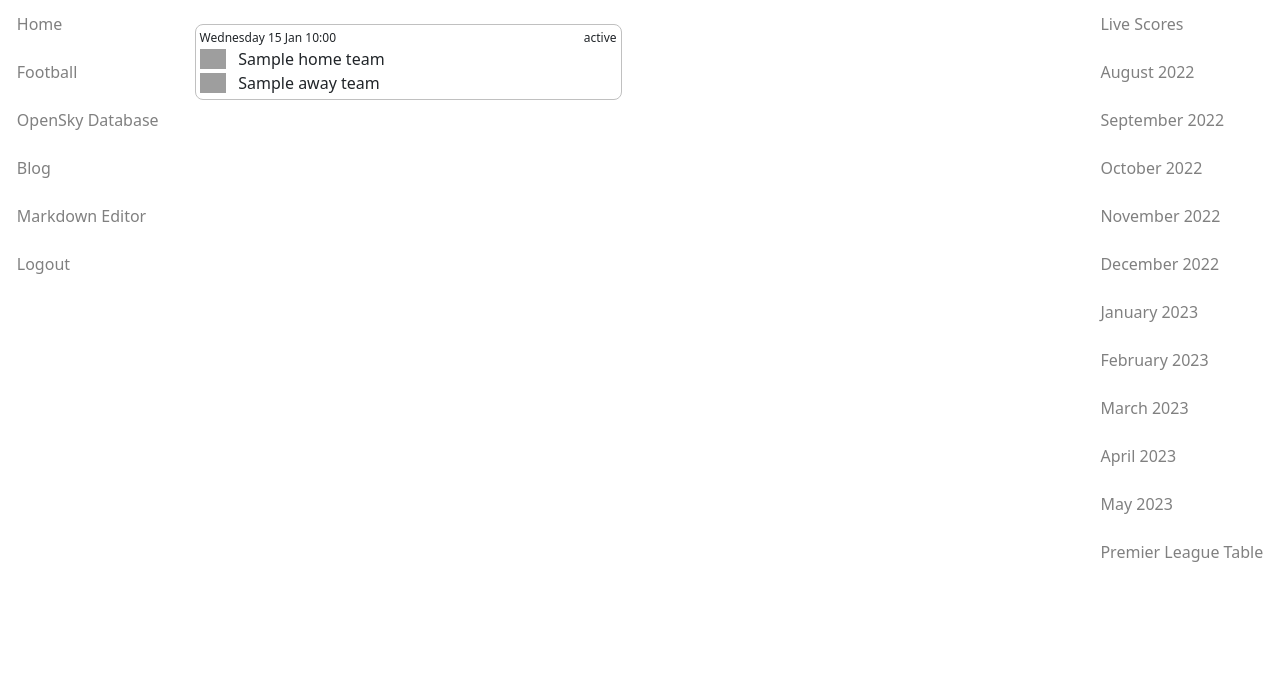
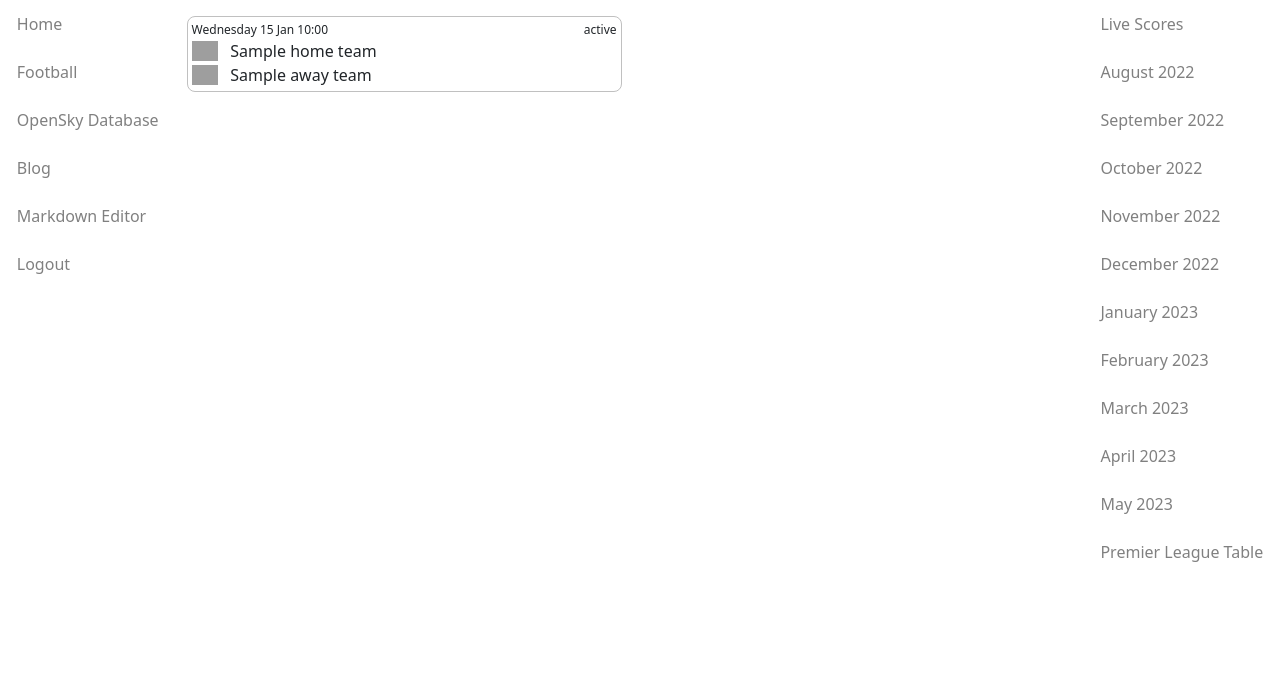
Before and after one commit to schleising/website3, a FastAPI app: template website/templates/football/match_template.html in a window 1280 px wide. Shown: the part 70-750 px from the top of the page. Run offline with FastAPI, Linux system fonts and the light colour scheme; the template is opened without the code that fills it: most values are stand-ins (such as "Sample title", 1, 10 or a date in 2020); parts of the project's set-up code (start-up, migrations or seed data) failed here and were passed over; grey boxes are pictures that could not be loaded.

Commit message:
Add content padding back for blog and football

```diff
--- a/website/static/css/football/football.css
+++ b/website/static/css/football/football.css
@@ -70,3 +70,17 @@
         display: flex;
     }
 }
+
+#content {
+    display: flex;
+    flex-direction: column;
+    flex: 3 1 0;
+    padding: 0.25rem 10rem;
+    overflow-y: auto;
+  }
+
+  @media screen and (max-width: 80em) {
+    #content {
+        padding: 0.25rem;
+    }
+  }
```
Also changed, not shown: website/static/css/blog/blog.css (+14 -0 lines).
